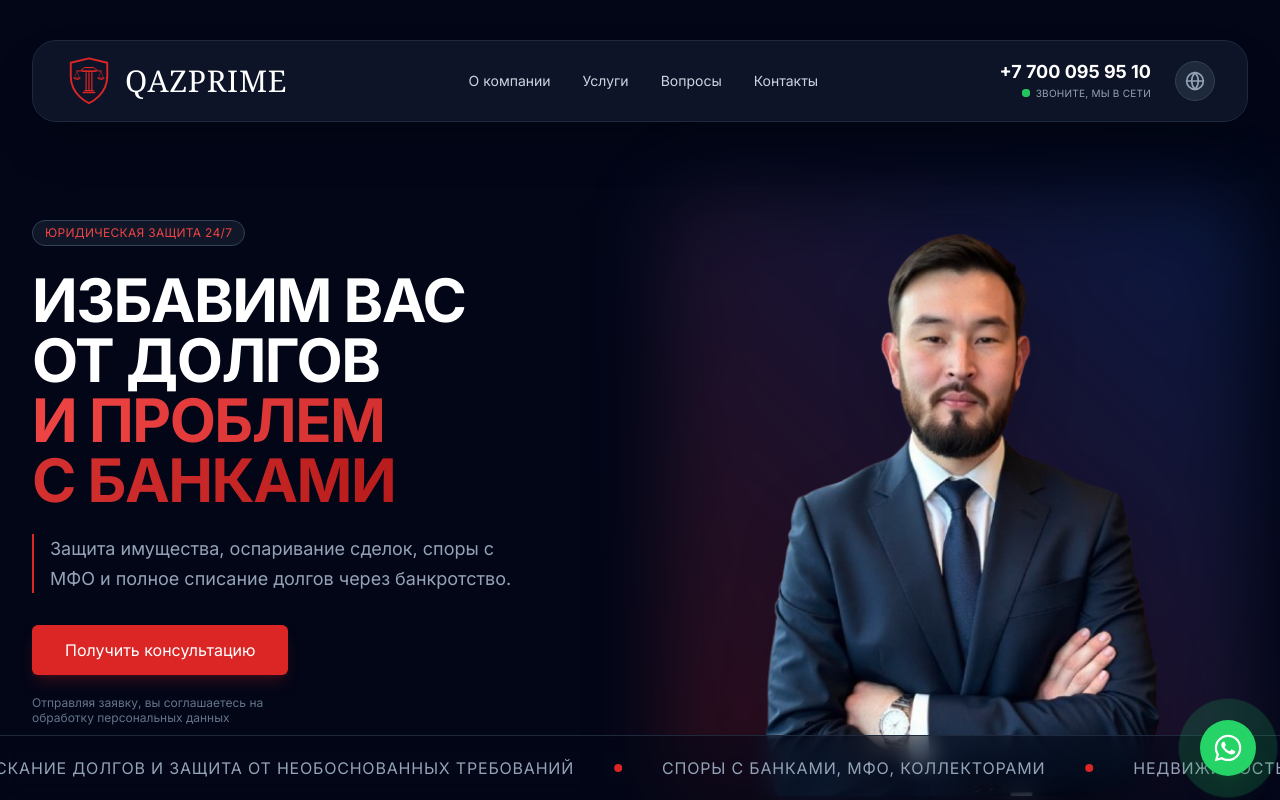
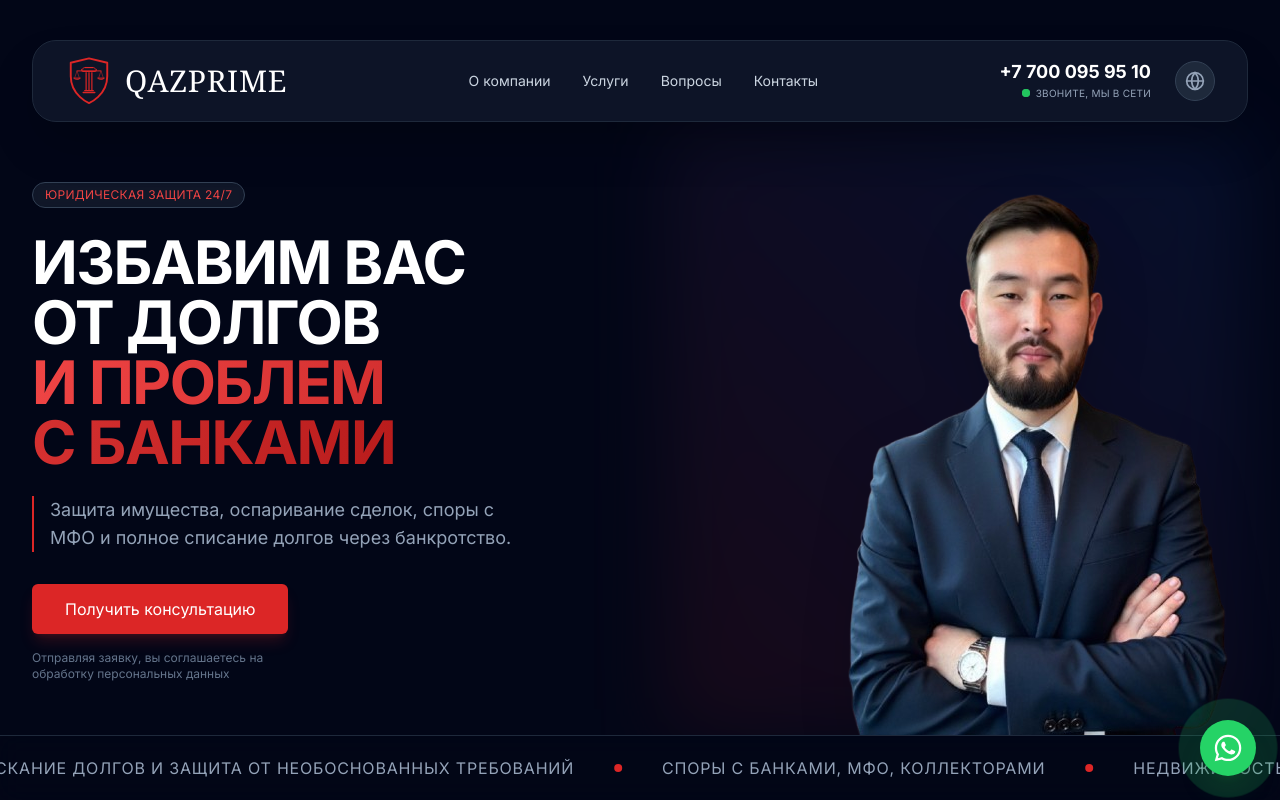
Before and after one commit to Alchinkaz/qaz-prime, a React (Vite) app: page / in a window 1280 px wide. Shown: the top 800 px of the page. Built offline with nearby package versions, Linux system fonts and the light colour scheme.

Commit message:
Fix hero layout to guarantee marquee visibility and prevent image overlap

```diff
--- a/components/Hero.tsx
+++ b/components/Hero.tsx
@@ -8,67 +8,61 @@ export const Hero: React.FC = () => {
   };
 
   return (
-    <div className="relative bg-slate-950 overflow-hidden min-h-screen flex items-center pt-48 pb-0">
+    <div className="relative bg-slate-950 overflow-hidden h-screen flex flex-col">
       {/* Background Gradients */}
       <div className="absolute top-0 left-1/4 w-96 h-96 bg-red-600/20 rounded-full blur-[128px] -z-10"></div>
       <div className="absolute bottom-0 right-1/4 w-96 h-96 bg-blue-600/10 rounded-full blur-[128px] -z-10"></div>
 
-      <div className="max-w-7xl mx-auto px-4 sm:px-6 lg:px-8 w-full">
-        <div className="md:grid md:grid-cols-2 md:gap-12 items-center">
+      {/* Main Content Area */}
+      <div className="flex-1 flex items-center pt-24 md:pt-32 pb-0 overflow-hidden">
+        <div className="max-w-7xl mx-auto px-4 sm:px-6 lg:px-8 w-full h-full flex flex-col">
+          <div className="grid md:grid-cols-2 gap-8 md:gap-12 items-center h-full">
 
             {/* Text Content */}
-          <div className="mb-12 md:mb-0 relative z-10 flex flex-col items-center text-center md:block md:text-left">
+            <div className="relative z-10 flex flex-col items-center text-center md:items-start md:text-left py-6 md:py-12">
               <div className="inline-flex items-center gap-2 px-3 py-1 rounded-full bg-slate-800/50 border border-slate-700 backdrop-blur-sm mb-6">
                 <span className="text-xs font-medium text-red-500 tracking-wide uppercase">Юридическая защита 24/7</span>
               </div>
 
-            <h1 className="text-4xl md:text-6xl font-bold text-white tracking-tight mb-6 leading-tight">
-              {/* Mobile and Tablet Version (Standard wrapping) */}
-              <span className="lg:hidden">
-                ИЗБАВИМ ВАС ОТ ДОЛГОВ <br />
-                <span className="text-transparent bg-clip-text bg-gradient-to-r from-red-500 to-red-700">
-                  И ПРОБЛЕМ С БАНКАМИ
-                </span>
-              </span>
-
-              {/* Desktop Version (Non-breaking spaces to prevent hanging prepositions) */}
-              <span className="hidden lg:block">
+              <h1 className="text-3xl md:text-5xl lg:text-6xl font-bold text-white tracking-tight mb-6 leading-tight">
                 ИЗБАВИМ ВАС ОТ&nbsp;ДОЛГОВ <br />
                 <span className="text-transparent bg-clip-text bg-gradient-to-r from-red-500 to-red-700">
                   И ПРОБЛЕМ С&nbsp;БАНКАМИ
                 </span>
-              </span>
               </h1>
 
-            <p className="text-lg text-slate-400 mb-8 max-w-lg leading-relaxed md:border-l-2 border-red-600 md:pl-4">
+              <p className="text-base md:text-lg text-slate-400 mb-8 max-w-lg leading-relaxed md:border-l-2 border-red-600 md:pl-4">
                 Защита имущества, оспаривание сделок, споры с МФО и полное списание долгов через банкротство.
               </p>
 
-            <div className="mb-12 w-full md:w-auto">
+              <div className="w-full md:w-auto">
                 <div className="flex flex-col items-center md:items-start">
-                <Button onClick={scrollToContact} className="w-full md:w-auto px-8 py-3 shadow-lg shadow-red-600/20 justify-center whitespace-nowrap mb-5">
+                  <Button onClick={scrollToContact} className="w-full md:w-auto px-8 py-3 shadow-lg shadow-red-600/20 justify-center whitespace-nowrap mb-4">
                     Получить консультацию
                   </Button>
-                <p className="text-xs text-slate-500 leading-tight text-center md:text-left">
-                  Отправляя заявку, вы соглашаетесь на<br /> обработку персональных данных
+                  <p className="text-[10px] md:text-xs text-slate-500 leading-tight text-center md:text-left">
+                    Отправляя заявку, вы соглашаетесь на<br className="hidden md:block" /> обработку персональных данных
                   </p>
                 </div>
               </div>
             </div>
 
-          {/* Image Content Placeholder - Visible on all screens, below text on mobile */}
-          <div className="relative h-[400px] md:h-[600px] w-full mt-8 md:mt-0 flex items-end justify-center">
-            <div className="absolute inset-0 bg-gradient-to-tr from-red-600/20 to-blue-600/20 rounded-t-3xl blur-2xl"></div>
+            {/* Image Content - Constrained to available height */}
+            <div className="relative flex-1 h-full min-h-0 flex items-end justify-center md:justify-end">
+              <div className="absolute inset-0 bg-gradient-to-tr from-red-600/20 to-blue-600/20 rounded-t-3xl blur-2xl opacity-50"></div>
               <img
                 src="/hero.png"
                 alt="Юридическая защита"
-              className="relative z-10 w-full h-full object-contain object-bottom drop-shadow-2xl"
+                className="relative z-10 max-w-full max-h-full object-contain object-bottom drop-shadow-2xl"
               />
             </div>
 
           </div>
         </div>
-      <div className="absolute bottom-0 left-0 right-0 z-20">
+      </div>
+
+      {/* Marquee - Now naturally sits at the bottom of the screen */}
+      <div className="relative z-20 shrink-0">
         <RunningLine />
       </div>
     </div>
```
Lines whose indentation alone changed are shown as unchanged.
